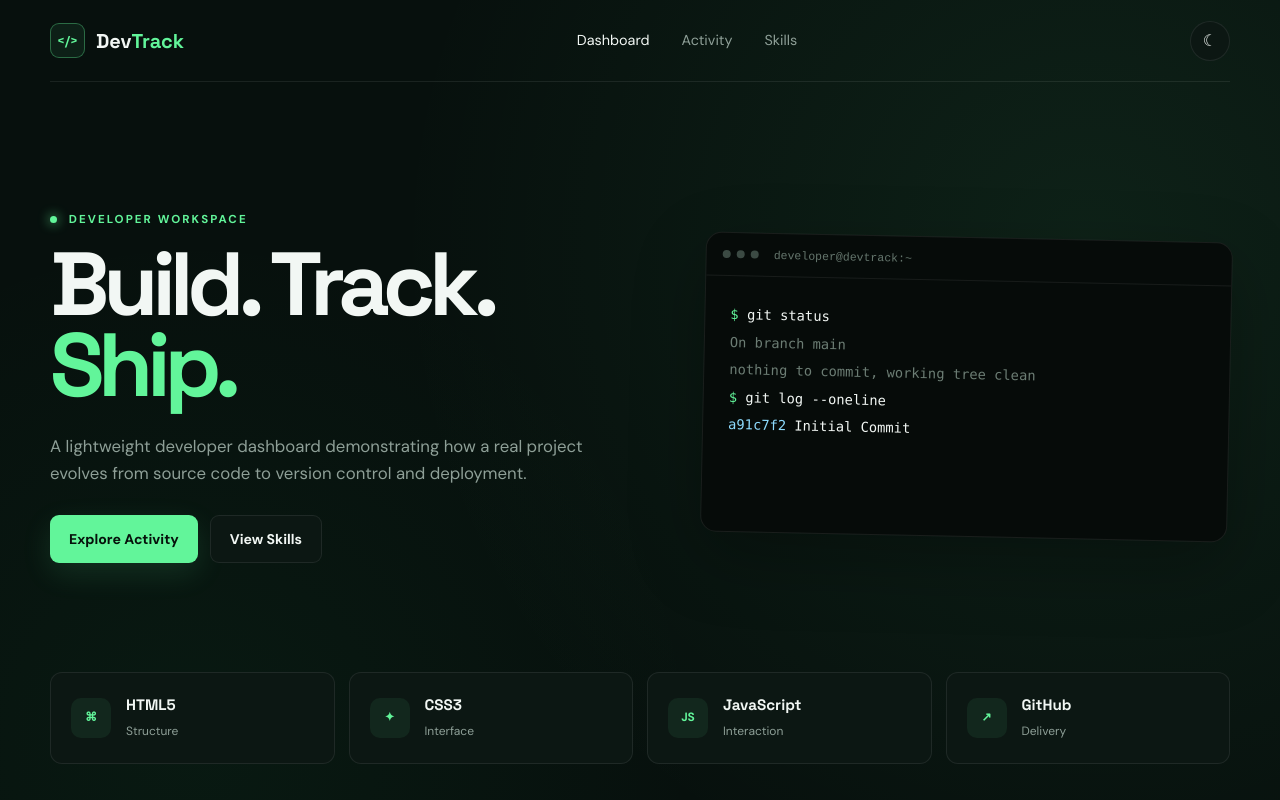
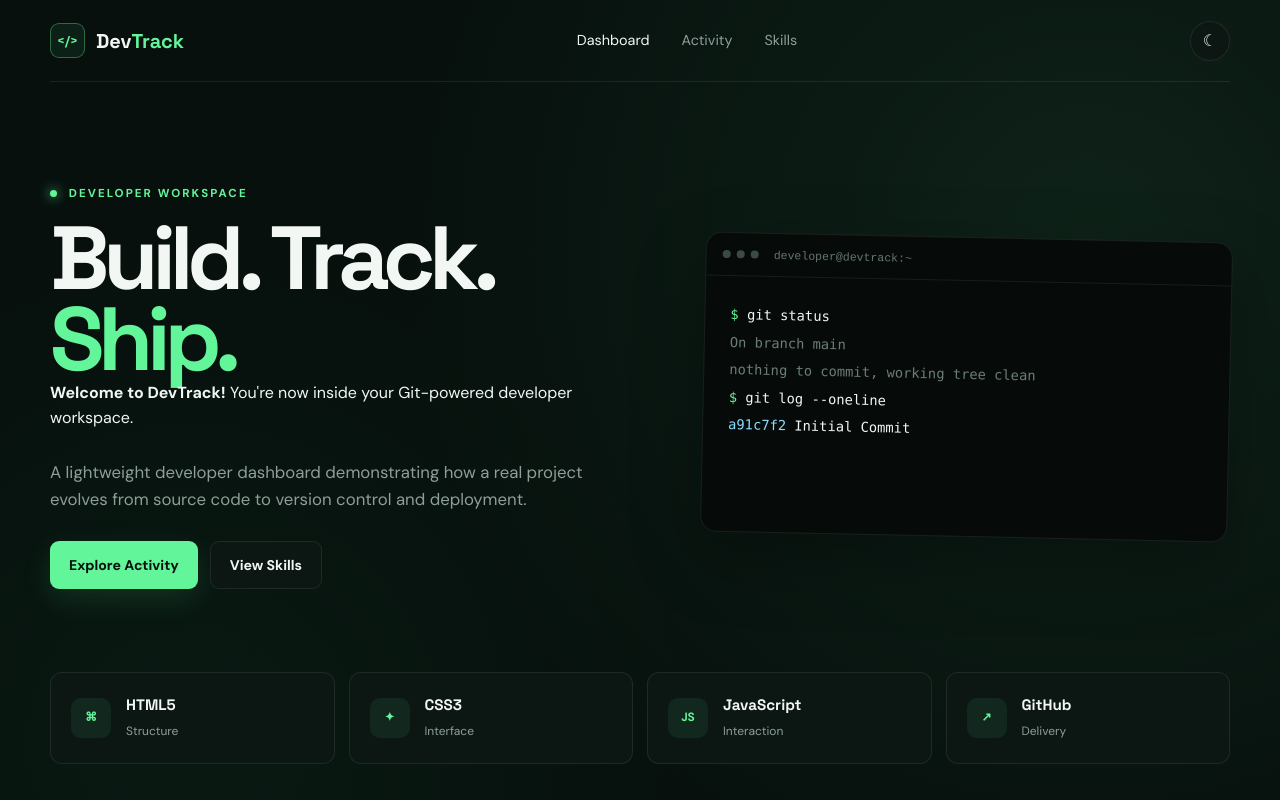
Before and after one commit to ClassWithBhavesh/trial-github, a plain HTML site: page index.html in a window 1280 px wide. Shown: the top 800 px of the page. Drawn offline with Linux system fonts and the light colour scheme.

Commit message:
Inserted Welcome Message

```diff
--- a/index.html
+++ b/index.html
@@ -36,6 +36,12 @@
               <span class="pulse"></span> DEVELOPER WORKSPACE
             </p>
             <h1>Build. Track.<br /><span>Ship.</span></h1>
+            <div class="welcome-message">
+              <strong>Welcome to DevTrack!</strong>
+              <span
+                >You're now inside your Git-powered developer workspace.</span
+              >
+            </div>
             <p class="hero-text">
               A lightweight developer dashboard demonstrating how a real project
               evolves from source code to version control and deployment.
```
